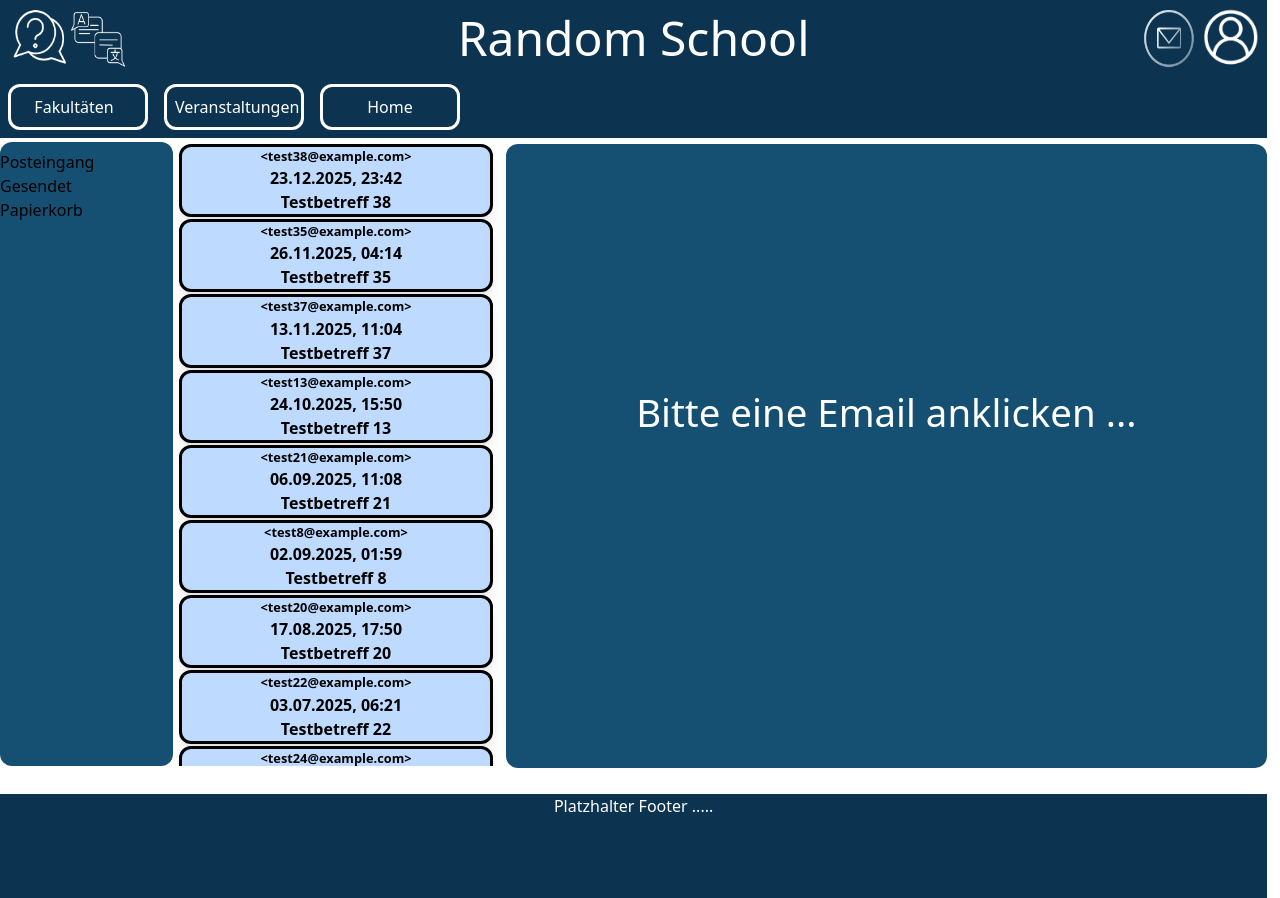
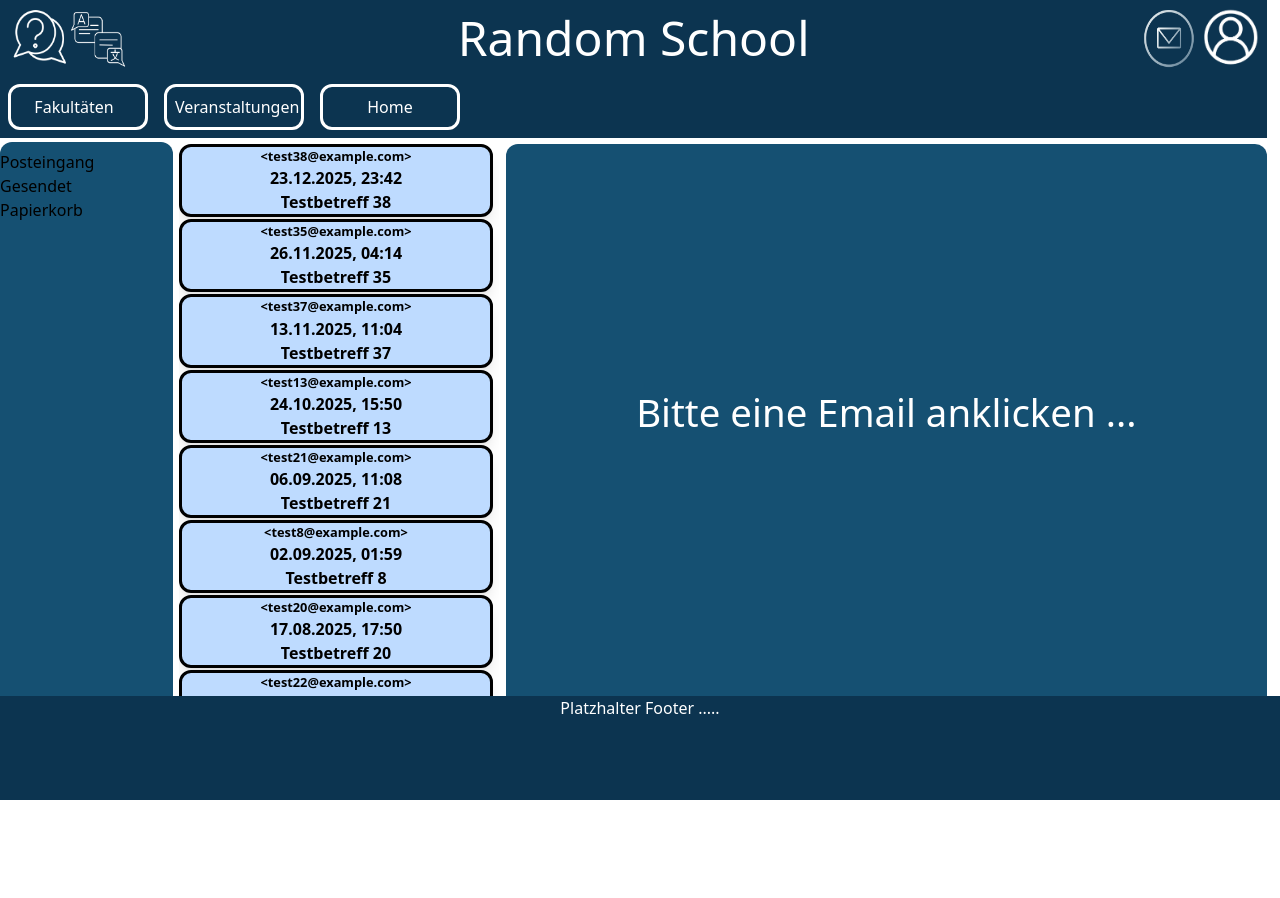
Before and after one commit to skr4ll/learning-platform, a React (Vite) app: page /postfach in a window 1280 px wide. After the commit the page ends 800 px from the top, so only its background shows below. Built offline with nearby package versions, Linux system fonts and the light colour scheme.

Commit message:
put footer at the bottom of the page

```diff
--- a/src/components/Footer.jsx
+++ b/src/components/Footer.jsx
@@ -1,6 +1,6 @@
 const Footer = () => {
     return (
-      <footer className="bg-uzk-dark text-white text-center pb-[10vh]">
+      <footer className="bg-uzk-dark text-white text-center pb-[10vh] fixed bottom-0 w-full">
         <p>Platzhalter Footer .....</p>
       </footer>
     );
--- a/src/pages/Veranstaltung.jsx
+++ b/src/pages/Veranstaltung.jsx
@@ -10,7 +10,7 @@ const Veranstaltung = () => {
       <h1 className="text-4xl font-bold">Ausgewählte Veranstaltung</h1>
 
       <CourseDate {...dates[0]} />
-      <CourseDate {...dates[1]} />
+      <CourseDate {...dates[1]} /> <br />
 
 
       <Footer />
```
